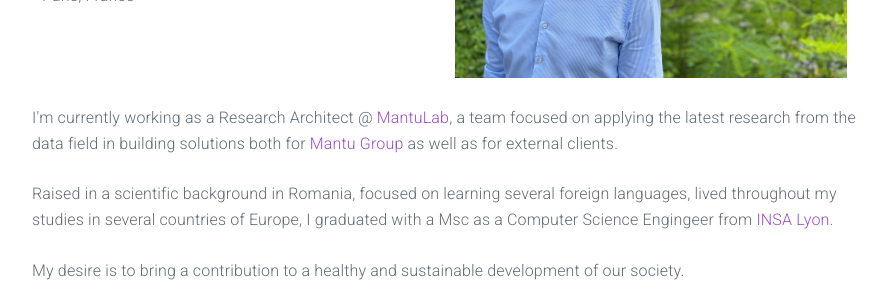
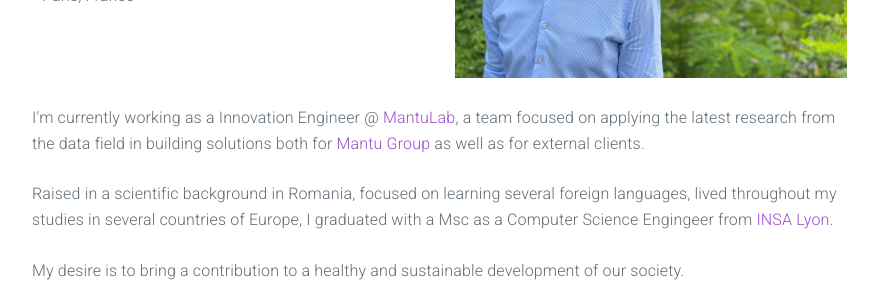
Before and after one commit to lcapatina/personal-website, a Jekyll site: the page built from index.html, in a window 1280 px wide. Shown: the part 348-648 px from the top of the page, without its empty margins (333-1219 px from the left). Built offline with Jekyll 4.4.1, drawn with Linux system fonts in a browser that asks for light colours; nearby versions of some CDN libraries.

Commit message:
change in home description

```diff
--- a/_includes/home.html
+++ b/_includes/home.html
@@ -15,7 +15,7 @@
 <div class="row" style="padding-top: 20px;">
     <div>
         <p>
-            I'm currently working as a Research Architect @ <a href="https://www.mantulab.com">MantuLab</a>,
+            I'm currently working as a Innovation Engineer @ <a href="https://www.mantulab.com">MantuLab</a>,
             a team focused on applying the latest research from the data field in building solutions both
             for <a href="https://www.mantu.com">Mantu Group</a> as well as for external clients.
         </p>
```
